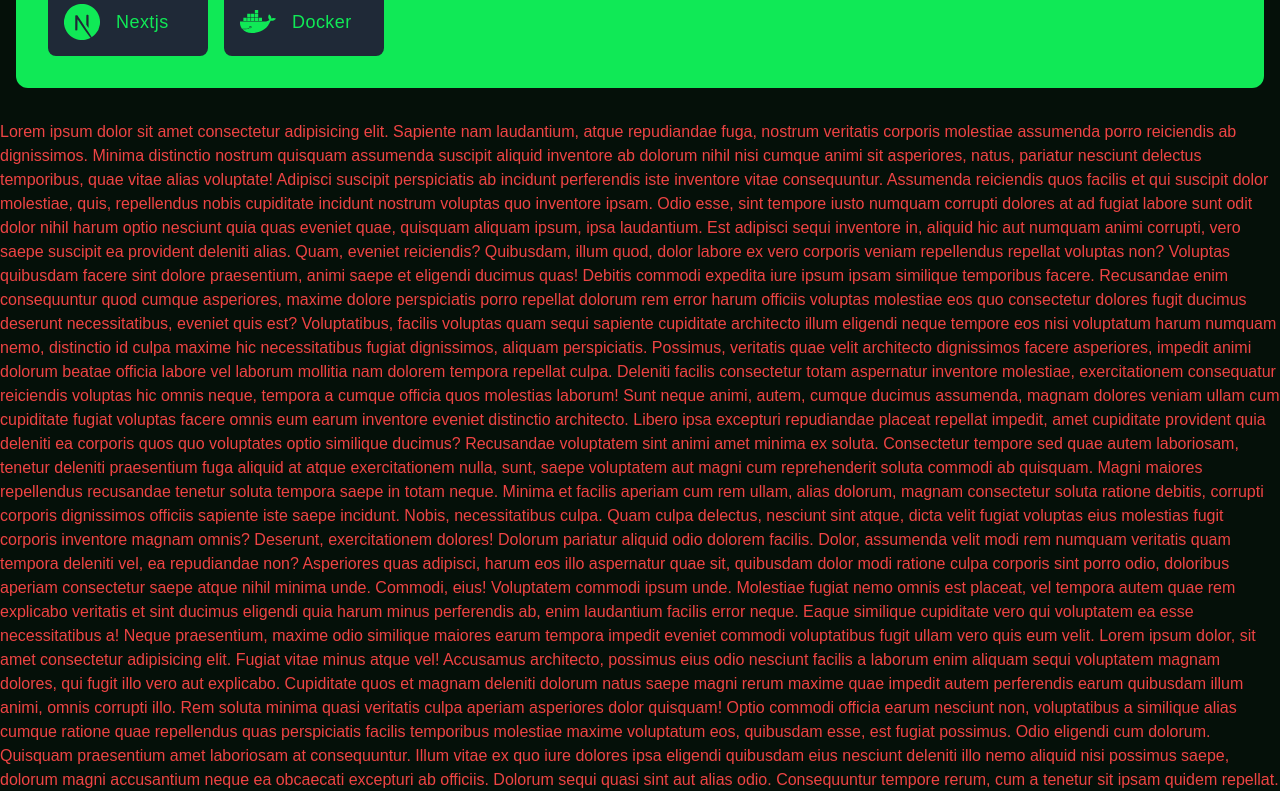
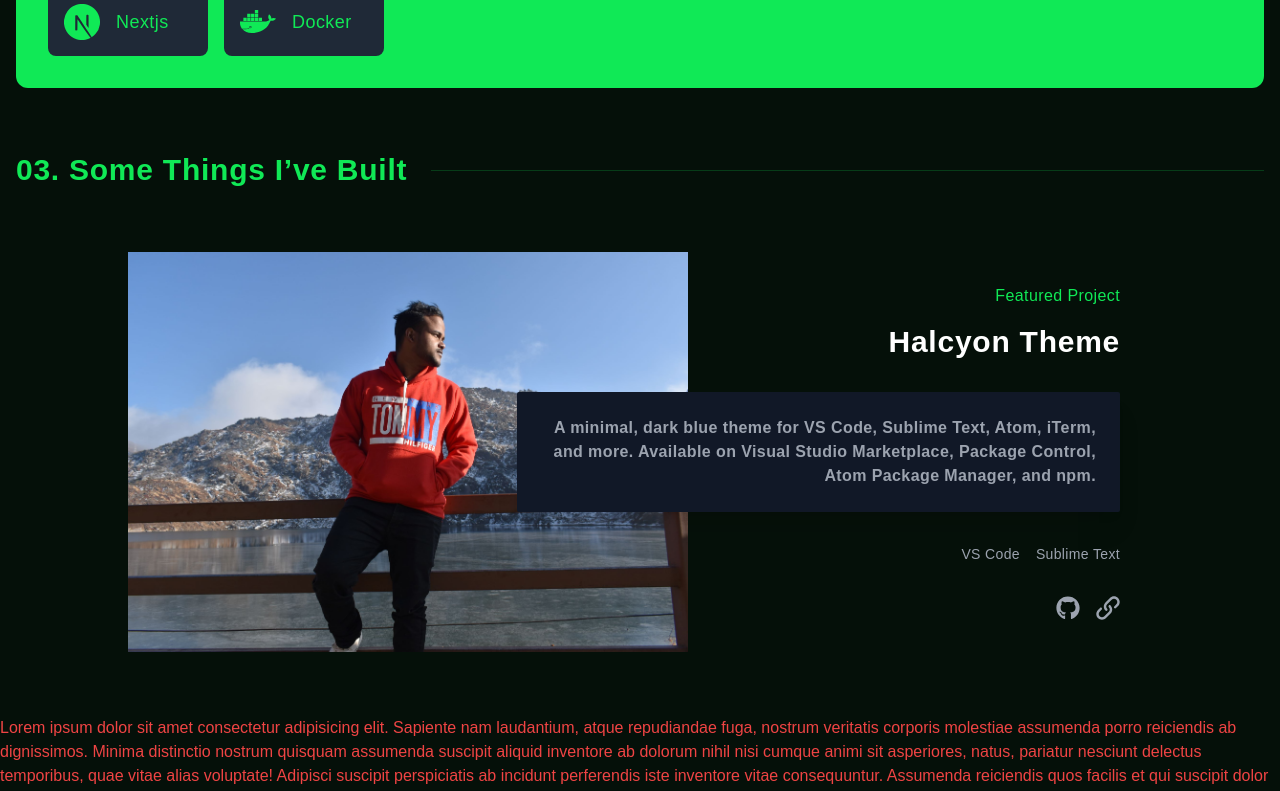
Before and after one commit to LoushikLK/portfolio-2, a Next.js app: page / in a window 1280 px wide. Shown: the part 1500-2291 px from the top of the page. Built offline with nearby package versions, Linux system fonts and the light colour scheme.

Commit message:
featured section complete

```diff
--- a/src/app/layout.tsx
+++ b/src/app/layout.tsx
@@ -17,7 +17,7 @@ export default function RootLayout({
 }) {
   return (
     <html lang="en">
-      <body className="bg-[#051009] min-h-screen ">
+      <body className="bg-[#051009] min-h-screen text-white">
         <header className="w-full flex flex-col items-center justify-center relative  ">
           <Navbar />
           <MobileNav />
--- a/src/app/page.tsx
+++ b/src/app/page.tsx
@@ -2,6 +2,7 @@ import {
   AboutSection,
   BannerButton,
   ToolingSection,
+  WorkSection,
 } from "@/components/section";
 
 export default function Home() {
@@ -36,6 +37,10 @@ export default function Home() {
       {/* ===============================Tooling Section =============================== */}
 
       <ToolingSection />
+
+      {/* ===============================Work Section =============================== */}
+
+      <WorkSection />
 
       <div className="text-red-500">
         Lorem ipsum dolor sit amet consectetur adipisicing elit. Sapiente nam
--- a/src/assets/icons/index.tsx
+++ b/src/assets/icons/index.tsx
@@ -188,6 +188,39 @@ function Expressjs(props: JSX.IntrinsicAttributes & SVGProps<SVGSVGElement>) {
   );
 }
 
+function Github(props: JSX.IntrinsicAttributes & SVGProps<SVGSVGElement>) {
+  return (
+    <svg
+      stroke="currentColor"
+      fill="currentColor"
+      strokeWidth={0}
+      viewBox="0 0 496 512"
+      height="1em"
+      width="1em"
+      {...props}
+    >
+      <path d="M165.9 397.4c0 2-2.3 3.6-5.2 3.6-3.3.3-5.6-1.3-5.6-3.6 0-2 2.3-3.6 5.2-3.6 3-.3 5.6 1.3 5.6 3.6zm-31.1-4.5c-.7 2 1.3 4.3 4.3 4.9 2.6 1 5.6 0 6.2-2s-1.3-4.3-4.3-5.2c-2.6-.7-5.5.3-6.2 2.3zm44.2-1.7c-2.9.7-4.9 2.6-4.6 4.9.3 2 2.9 3.3 5.9 2.6 2.9-.7 4.9-2.6 4.6-4.6-.3-1.9-3-3.2-5.9-2.9zM244.8 8C106.1 8 0 113.3 0 252c0 110.9 69.8 205.8 169.5 239.2 12.8 2.3 17.3-5.6 17.3-12.1 0-6.2-.3-40.4-.3-61.4 0 0-70 15-84.7-29.8 0 0-11.4-29.1-27.8-36.6 0 0-22.9-15.7 1.6-15.4 0 0 24.9 2 38.6 25.8 21.9 38.6 58.6 27.5 72.9 20.9 2.3-16 8.8-27.1 16-33.7-55.9-6.2-112.3-14.3-112.3-110.5 0-27.5 7.6-41.3 23.6-58.9-2.6-6.5-11.1-33.3 2.6-67.9 20.9-6.5 69 27 69 27 20-5.6 41.5-8.5 62.8-8.5s42.8 2.9 62.8 8.5c0 0 48.1-33.6 69-27 13.7 34.7 5.2 61.4 2.6 67.9 16 17.7 25.8 31.5 25.8 58.9 0 96.5-58.9 104.2-114.8 110.5 9.2 7.9 17 22.9 17 46.4 0 33.7-.3 75.4-.3 83.6 0 6.5 4.6 14.4 17.3 12.1C428.2 457.8 496 362.9 496 252 496 113.3 383.5 8 244.8 8zM97.2 352.9c-1.3 1-1 3.3.7 5.2 1.6 1.6 3.9 2.3 5.2 1 1.3-1 1-3.3-.7-5.2-1.6-1.6-3.9-2.3-5.2-1zm-10.8-8.1c-.7 1.3.3 2.9 2.3 3.9 1.6 1 3.6.7 4.3-.7.7-1.3-.3-2.9-2.3-3.9-2-.6-3.6-.3-4.3.7zm32.4 35.6c-1.6 1.3-1 4.3 1.3 6.2 2.3 2.3 5.2 2.6 6.5 1 1.3-1.3.7-4.3-1.3-6.2-2.2-2.3-5.2-2.6-6.5-1zm-11.4-14.7c-1.6 1-1.6 3.6 0 5.9 1.6 2.3 4.3 3.3 5.6 2.3 1.6-1.3 1.6-3.9 0-6.2-1.4-2.3-4-3.3-5.6-2z" />
+    </svg>
+  );
+}
+
+function VisitLink(props: JSX.IntrinsicAttributes & SVGProps<SVGSVGElement>) {
+  return (
+    <svg
+      stroke="currentColor"
+      fill="currentColor"
+      strokeWidth={0}
+      viewBox="0 0 16 16"
+      height="1em"
+      width="1em"
+      {...props}
+    >
+      <path d="M6.879 9.934c-0.208 0-0.416-0.079-0.575-0.238-1.486-1.486-1.486-3.905 0-5.392l3-3c0.72-0.72 1.678-1.117 2.696-1.117s1.976 0.397 2.696 1.117c1.486 1.487 1.486 3.905 0 5.392l-1.371 1.371c-0.317 0.317-0.832 0.317-1.149 0s-0.317-0.832 0-1.149l1.371-1.371c0.853-0.853 0.853-2.241 0-3.094-0.413-0.413-0.963-0.641-1.547-0.641s-1.134 0.228-1.547 0.641l-3 3c-0.853 0.853-0.853 2.241 0 3.094 0.317 0.317 0.317 0.832 0 1.149-0.159 0.159-0.367 0.238-0.575 0.238z" />
+      <path d="M4 15.813c-1.018 0-1.976-0.397-2.696-1.117-1.486-1.486-1.486-3.905 0-5.392l1.371-1.371c0.317-0.317 0.832-0.317 1.149 0s0.317 0.832 0 1.149l-1.371 1.371c-0.853 0.853-0.853 2.241 0 3.094 0.413 0.413 0.962 0.641 1.547 0.641s1.134-0.228 1.547-0.641l3-3c0.853-0.853 0.853-2.241 0-3.094-0.317-0.317-0.317-0.832 0-1.149s0.832-0.317 1.149 0c1.486 1.486 1.486 3.905 0 5.392l-3 3c-0.72 0.72-1.678 1.117-2.696 1.117z" />
+    </svg>
+  );
+}
+
 export {
   Menu,
   Nextjs,
@@ -200,4 +233,6 @@ export {
   Rabbitmq,
   Docker,
   Expressjs,
+  Github,
+  VisitLink,
 };
--- a/src/components/header/Navbar.tsx
+++ b/src/components/header/Navbar.tsx
@@ -26,7 +26,7 @@ const Navbar = () => {
 
   if (viewNav)
     return (
-      <div className=" hidden w-full lg:flex items-center justify-center fixed animate-nav top-0  bg-gradient-to-t backdrop-blur-[2px] from-[#051009]/10 to-black/10  z-[999]">
+      <div className=" hidden w-full lg:flex items-center justify-center fixed animate-nav top-0  bg-gradient-to-t backdrop-blur-[2px] from-[#051009]/10 to-black/10 shadow-lg  z-[999]">
         <div className="w-full flex items-center justify-between custom-container  b ">
           <div className="h-20 w-20 overflow-hidden relative ">
             <Image
--- /dev/null
+++ b/src/components/section/WorkSection.tsx
@@ -0,0 +1,65 @@
+import { Github, VisitLink } from "@/assets/icons";
+import Image from "next/image";
+import Link from "next/link";
+
+const WorkSection = () => {
+  return (
+    <section className="w-full custom-container pb-8 " id="about">
+      <div className="w-full  ">
+        <div className="flex items-center w-full py-8 gap-6">
+          <h3 className="font-semibold tracking-wide text-3xl min-w-fit text-theme">
+            03. Some Things I’ve Built
+          </h3>
+          <span className="w-full h-[1px] bg-theme/20"></span>
+        </div>
+      </div>
+      <div className="w-full flex flex-col items-center">
+        <div className="flex items-center justify-center gap-4 p-8 max-w-5xl relative ">
+          <div className="h-[25rem] w-[50rem] overflow-hidden relative "></div>
+          <div className="h-[25rem] w-[35rem] overflow-hidden absolute z-40 left-0 ">
+            <Image
+              src={"/profile.jpg"}
+              alt="Loushik"
+              fill
+              className="h-[25rem] w-[35rem] object-cover overflow-hidden relative"
+            />
+          </div>
+
+          <div className="flex flex-col items-end justify-items-end relative z-50 gap-8 ">
+            <div className="flex flex-col items-end gap-4">
+              <h3 className="font-medium text-base text-theme tracking-wide">
+                Featured Project
+              </h3>
+              <h3 className="font-semibold text-white tracking-wide text-3xl">
+                Halcyon Theme
+              </h3>
+            </div>
+            <h3 className="p-6 shadow-xl font-semibold text-gray-400 bg-gray-900 rounded-sm tracking-wide text-right">
+              A minimal, dark blue theme for VS Code, Sublime Text, Atom, iTerm,
+              and more. Available on Visual Studio Marketplace, Package Control,
+              Atom Package Manager, and npm.
+            </h3>
+            <div className="flex items-center flex-wrap gap-4">
+              <h3 className="font-medium tracking-wide text-sm text-gray-400">
+                VS Code
+              </h3>
+              <h3 className="font-medium tracking-wide text-sm text-gray-400">
+                Sublime Text
+              </h3>
+            </div>
+            <div className="flex items-center flex-wrap gap-4">
+              <Link target={"_blank"} href="www.github.com">
+                <Github className="font-medium tracking-wide text-2xl hover:text-theme transition-all ease-in-out duration-300 text-gray-400" />
+              </Link>
+              <Link target={"_blank"} href="www.lkcodes.netlify.app">
+                <VisitLink className="font-medium tracking-wide text-2xl hover:text-theme text-gray-400 transition-all ease-in-out duration-300" />
+              </Link>
+            </div>
+          </div>
+        </div>
+      </div>
+    </section>
+  );
+};
+
+export default WorkSection;
--- a/src/components/section/index.ts
+++ b/src/components/section/index.ts
@@ -1,3 +1,4 @@
 export { default as AboutSection } from "./AboutSection";
 export { default as BannerButton } from "./BannerButton";
 export { default as ToolingSection } from "./ToolingSection";
+export { default as WorkSection } from "./WorkSection";
```
